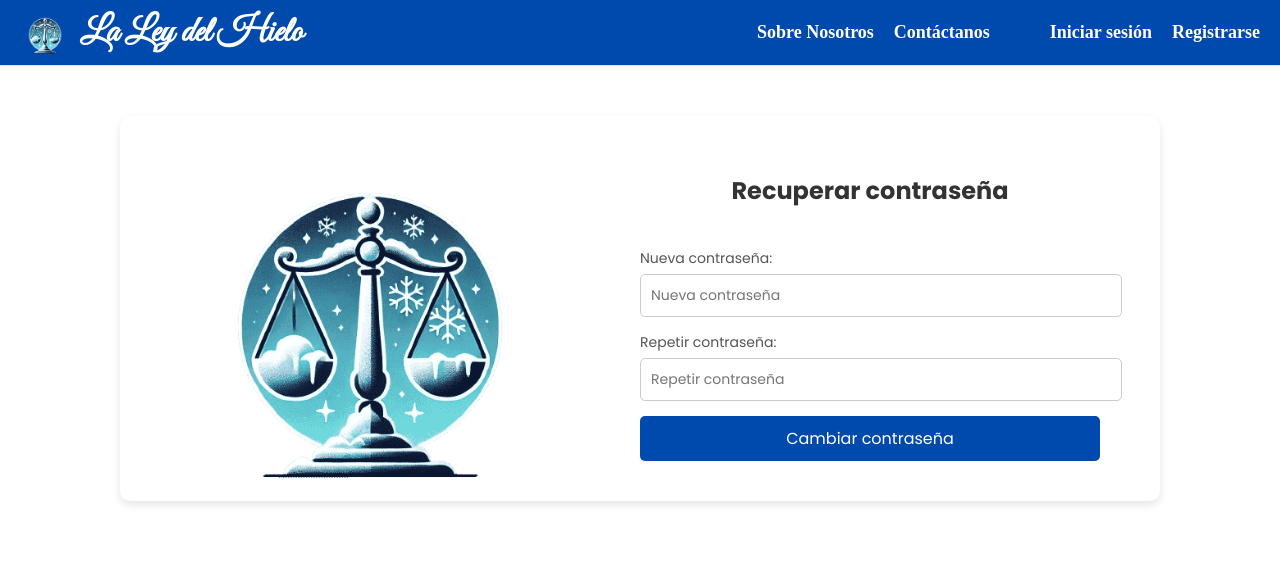
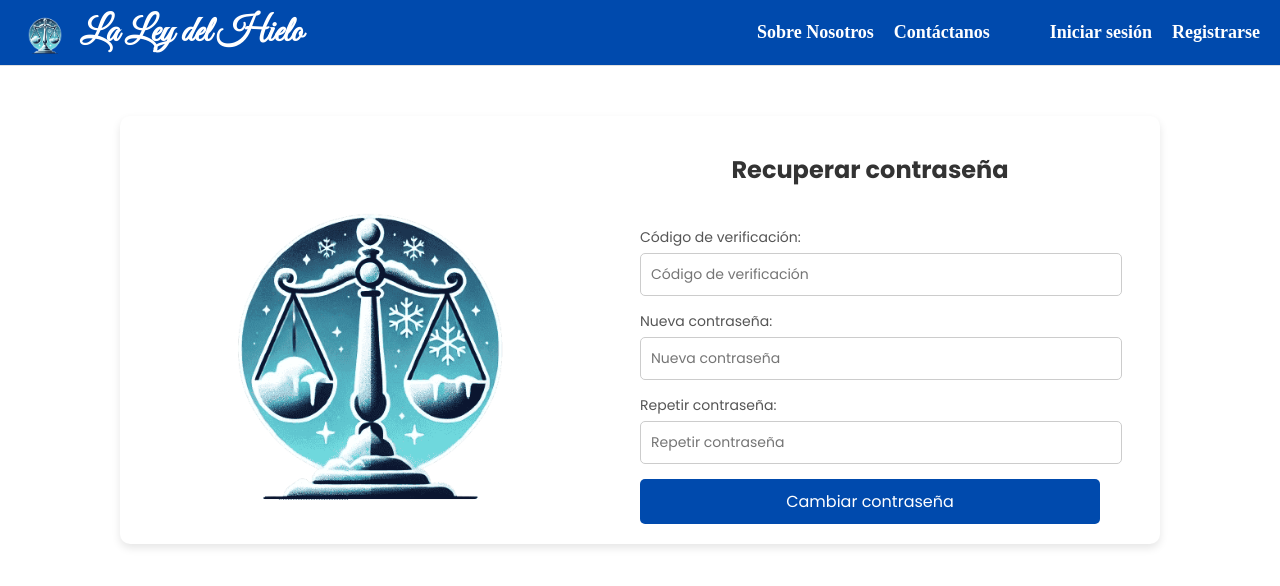
Before and after one commit to AndresZunigaZ2005/firma-abogados-frontend, a React (Create React App) app: page /forgotPassword in a window 1280 px wide. Shown: the top 586 px of the page. Built offline with nearby package versions, Linux system fonts and the light colour scheme; a web font is replaced by a local one.

Commit message:
Se añadio codigo de verificacion a Forgot Password

```diff
--- a/src/components/forgotPassword/ForgotPassword.jsx
+++ b/src/components/forgotPassword/ForgotPassword.jsx
@@ -8,6 +8,7 @@ const ForgotPassword = () => {
   const location = useLocation(); // Obtener la ubicación actual
   const email = location.state?.email; // Obtener el email del estado
 
+  const [verificationCode, setVerificationCode] = useState(''); // Estado para el código de verificación
   const [newPassword, setNewPassword] = useState(''); // Estado para la nueva contraseña
   const [repeatPassword, setRepeatPassword] = useState(''); // Estado para repetir la contraseña
   const [error, setError] = useState(''); // Estado para manejar errores
@@ -31,7 +32,7 @@ const ForgotPassword = () => {
           'Content-Type': 'application/json',
         },
         body: JSON.stringify({
-          codigoVerificacion: 'aaaaaa', // Este valor debe obtenerse del usuario
+          codigoVerificacion: verificationCode, // Código de verificación ingresado por el usuario
           email, // Email obtenido del estado
           passwordNueva: newPassword,
           repetirContraseña: repeatPassword,
@@ -71,6 +72,20 @@ const ForgotPassword = () => {
 
         {/* Formulario de inicio de sesión */}
         <form className="login-form" onSubmit={handleSubmit}>
+          {/* Campo de código de verificación */}
+          <div className="form-group">
+            <label htmlFor="verificationCode">Código de verificación:</label>
+            <input
+              type="text"
+              id="verificationCode"
+              name="verificationCode"
+              placeholder="Código de verificación"
+              required
+              value={verificationCode}
+              onChange={(e) => setVerificationCode(e.target.value)}
+            />
+          </div>
+
           {/* Campo de nueva contraseña */}
           <div className="form-group">
             <label htmlFor="newPassword">Nueva contraseña:</label>
```
